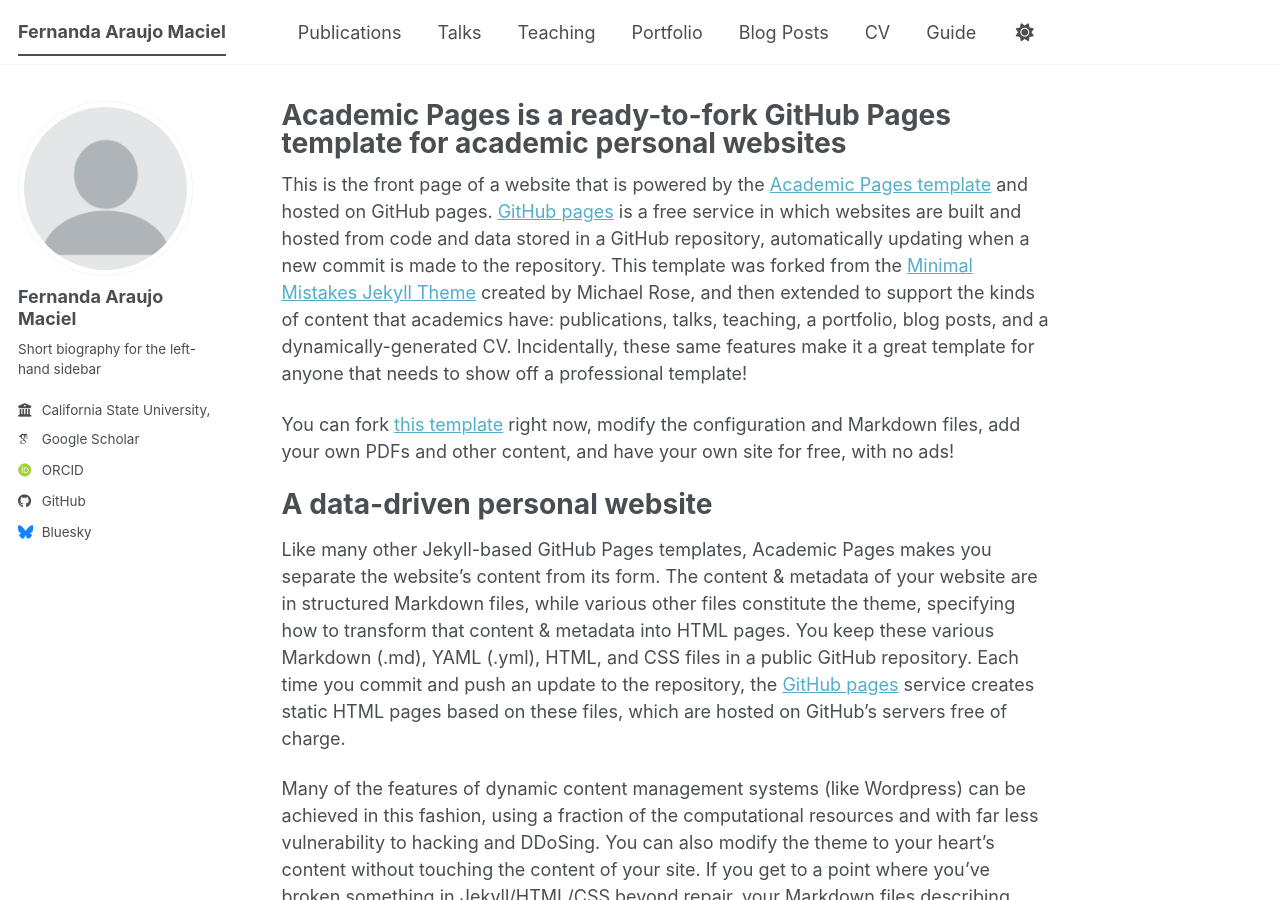
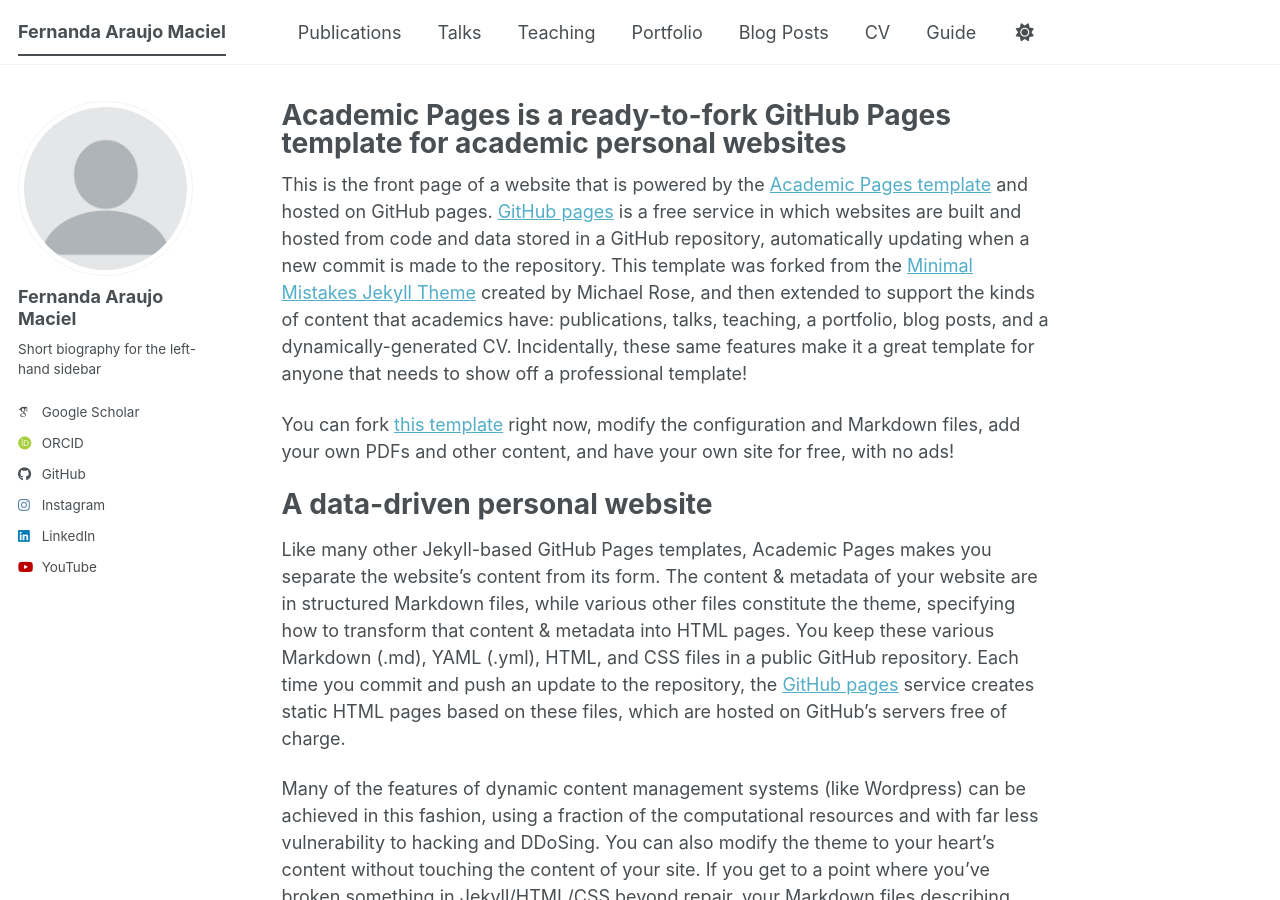
Before and after one commit to proffernandamaciel/proffernandamaciel.github.io, a Jekyll site: the page built from _pages/about.md, in a window 1280 px wide and 900 px high. Built offline with Jekyll 4.4.1, drawn with Linux system fonts in a browser that asks for light colours; some web fonts are replaced; a script bundle is joined from its source files by our own code; library files that are not in the unit come from our copies; some of the changed lines change nothing that is shown.

Commit message:
Update _config.yml

```diff
--- a/_config.yml
+++ b/_config.yml
@@ -28,17 +28,17 @@
   pronouns         : # example: "she/her"
   bio              : "Short biography for the left-hand sidebar"
   location         : # "Earth"
-  employer         : "California State University, Sacramento"
+  employer         : # "California State University, Sacramento"
   uri              : # URL
-  email            : # "none@example.org"
+  email            : # "fernanda.maciel@csus.edu"
 
   # Academic websites
   academia         : # URL
   arxiv            : # URL - Update with the correct link to your profile
-  googlescholar    : "https://scholar.google.com/citations?user=PS_CX0AAAAAJ"
+  googlescholar    : "https://scholar.google.com/citations?user=pNbfHEwAAAAJ"
   inspire-hep      : # URL
   impactstory      : # URL
-  orcid            : "https://orcid.org/yourorcidurl"
+  orcid            : "https://orcid.org/0009-0006-3411-5844"
   semantic         : # URL
   ssrn             : # URL
   pubmed           : # "https://www.ncbi.nlm.nih.gov/pubmed/?term=john+snow"
@@ -57,16 +57,16 @@
 
   # Social media
   artstation       : # Username
-  bluesky          : "bsky.app" # Replace this with you Bluesky username
+  bluesky          : #"bsky.app" # Replace this with you Bluesky username
   facebook         : # Username
   flickr           : # Username
   foursquare       : # Username
   goodreads        : # Username
   google_plus      : # Username
   keybase          : # Username
-  instagram        : # Username
+  instagram        : proffernandamaciel
   lastfm           : # Username
-  linkedin         : # Username
+  linkedin         : https://www.linkedin.com/in/proffernandamaciel/
   mastodon         : # URL
   medium           : # URL
   pinterest        : # Username
@@ -79,7 +79,7 @@
   weibo            : # Username
   wikipedia        : # Username
   xing             : # Username
-  youtube          : # Username
+  youtube          : proffernandamaciel
   zhihu            : # Username
 
 # Publication Category - The following the list of publication categories and their headings
```
